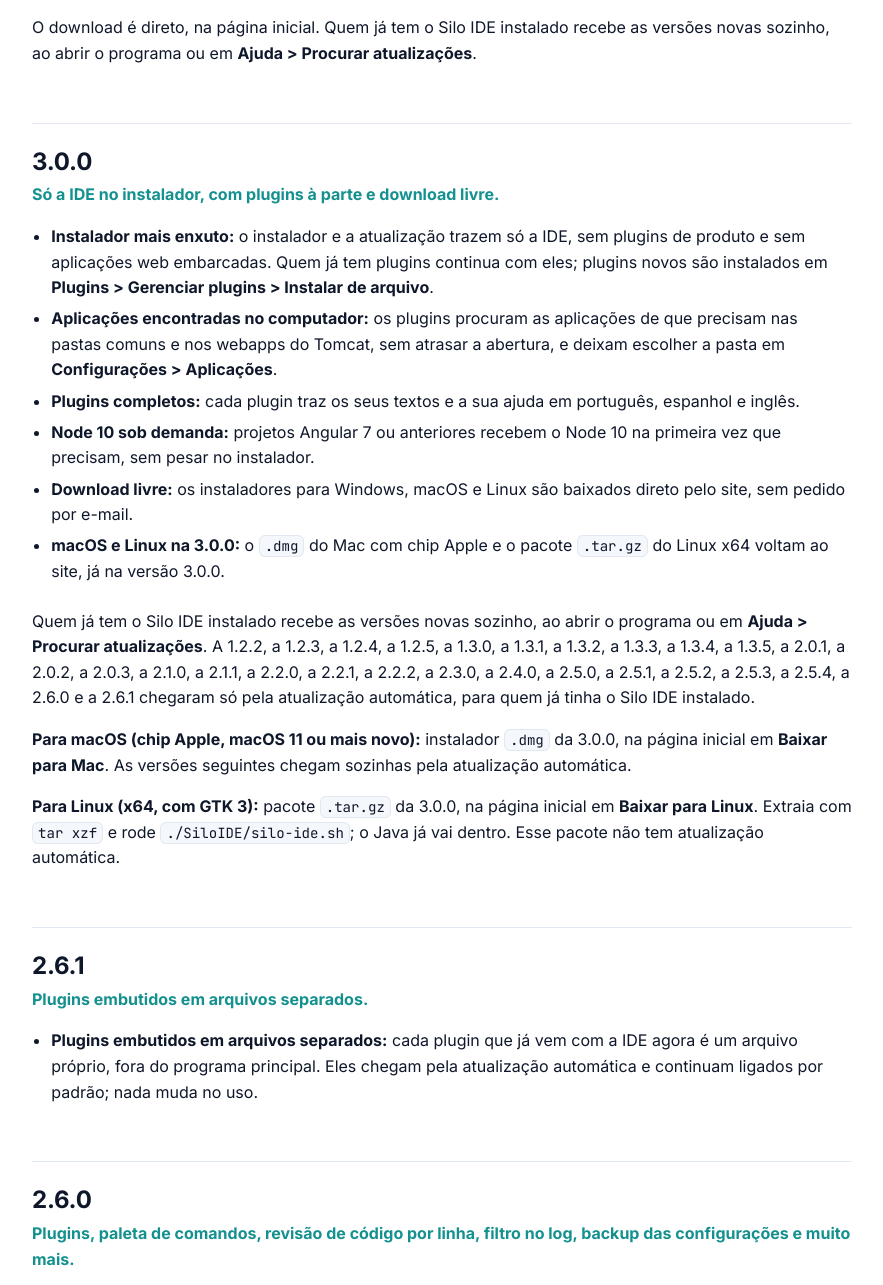
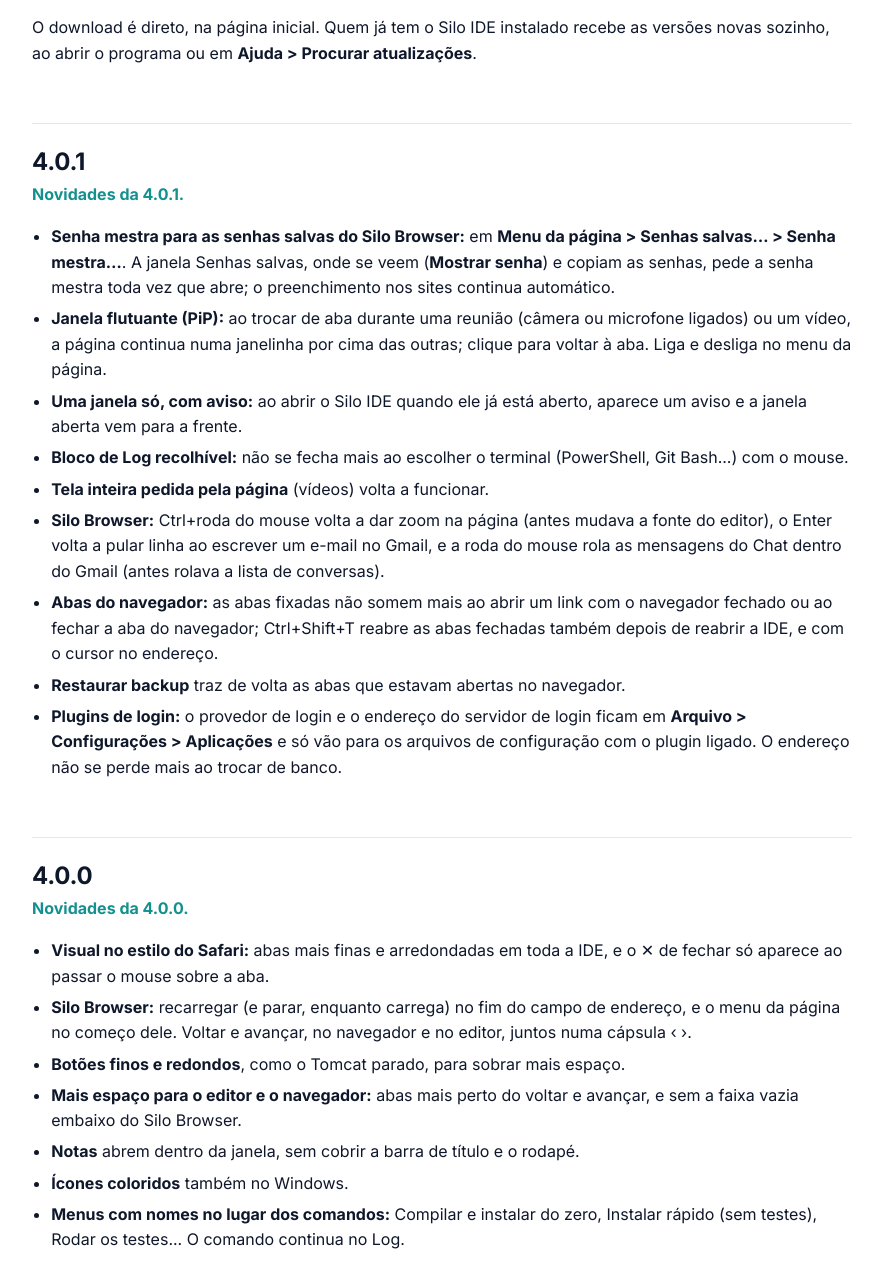
Before and after one commit to brunofersan/silo-tecnologia, a plain HTML site: page releases.html in a window 1280 px wide. Shown: the part 773-2058 px from the top of the page, without its empty margins (198-1081 px from the left). Drawn offline with Linux system fonts and the light colour scheme.

Commit message:
Site: versão atual 4.0.1 e notas da 4.0.1 e 4.0.0
Co-Authored-By: Claude Sonnet 5.5 <noreply@anthropic.com>

```diff
--- a/config.js
+++ b/config.js
@@ -13,7 +13,7 @@ window.SILO_CONFIG = {
   // Versão mais nova do Silo IDE, entregue pela atualização automática.
   // Quando for maior que a do instalador (VERSIONS[0]), o site avisa que o
   // instalador é de versão anterior e que a IDE se atualiza sozinha.
-  LATEST: "3.0.0",
+  LATEST: "4.0.1",
   // Instalador do macOS (Apple Silicon, .dmg) e pacote do Linux x64 (.tar.gz).
   //   fileId    ID do arquivo no Google Drive, como installerId abaixo
   //   available false = botão escondido; com available true e fileId vazio o botão aparece como "em breve"
--- a/releases.html
+++ b/releases.html
@@ -11,7 +11,7 @@
   <link rel="preconnect" href="https://fonts.googleapis.com">
   <link rel="preconnect" href="https://fonts.gstatic.com" crossorigin>
   <link href="https://fonts.googleapis.com/css2?family=Inter:wght@400;500;600;700;800&family=JetBrains+Mono:wght@400;600&display=swap" rel="stylesheet">
-  <link rel="stylesheet" href="styles.css?v=3.0.0-3">
+  <link rel="stylesheet" href="styles.css?v=4.0.1-1">
 </head>
 <body>
   <header class="topbar">
@@ -81,6 +81,32 @@
 </table>
 <p>O download é direto, na página inicial. Quem já tem o Silo IDE instalado recebe as versões novas sozinho, ao abrir o programa ou em <strong>Ajuda &gt; Procurar atualizações</strong>.</p>
 <hr />
+<h2 id="v4-0-1">4.0.1</h2>
+<p><strong>Novidades da 4.0.1.</strong></p>
+<ul>
+<li><strong>Senha mestra para as senhas salvas do Silo Browser:</strong> em <strong>Menu da página &gt; Senhas salvas… &gt; Senha mestra…</strong>. A janela Senhas salvas, onde se veem (<strong>Mostrar senha</strong>) e copiam as senhas, pede a senha mestra toda vez que abre; o preenchimento nos sites continua automático.</li>
+<li><strong>Janela flutuante (PiP):</strong> ao trocar de aba durante uma reunião (câmera ou microfone ligados) ou um vídeo, a página continua numa janelinha por cima das outras; clique para voltar à aba. Liga e desliga no menu da página.</li>
+<li><strong>Uma janela só, com aviso:</strong> ao abrir o Silo IDE quando ele já está aberto, aparece um aviso e a janela aberta vem para a frente.</li>
+<li><strong>Bloco de Log recolhível:</strong> não se fecha mais ao escolher o terminal (PowerShell, Git Bash...) com o mouse.</li>
+<li><strong>Tela inteira pedida pela página</strong> (vídeos) volta a funcionar.</li>
+<li><strong>Silo Browser:</strong> Ctrl+roda do mouse volta a dar zoom na página (antes mudava a fonte do editor), o Enter volta a pular linha ao escrever um e-mail no Gmail, e a roda do mouse rola as mensagens do Chat dentro do Gmail (antes rolava a lista de conversas).</li>
+<li><strong>Abas do navegador:</strong> as abas fixadas não somem mais ao abrir um link com o navegador fechado ou ao fechar a aba do navegador; Ctrl+Shift+T reabre as abas fechadas também depois de reabrir a IDE, e com o cursor no endereço.</li>
+<li><strong>Restaurar backup</strong> traz de volta as abas que estavam abertas no navegador.</li>
+<li><strong>Plugins de login:</strong> o provedor de login e o endereço do servidor de login ficam em <strong>Arquivo &gt; Configurações &gt; Aplicações</strong> e só vão para os arquivos de configuração com o plugin ligado. O endereço não se perde mais ao trocar de banco.</li>
+</ul>
+<hr />
+<h2 id="v4-0-0">4.0.0</h2>
+<p><strong>Novidades da 4.0.0.</strong></p>
+<ul>
+<li><strong>Visual no estilo do Safari:</strong> abas mais finas e arredondadas em toda a IDE, e o ✕ de fechar só aparece ao passar o mouse sobre a aba.</li>
+<li><strong>Silo Browser:</strong> recarregar (e parar, enquanto carrega) no fim do campo de endereço, e o menu da página no começo dele. Voltar e avançar, no navegador e no editor, juntos numa cápsula ‹ ›.</li>
+<li><strong>Botões finos e redondos</strong>, como o Tomcat parado, para sobrar mais espaço.</li>
+<li><strong>Mais espaço para o editor e o navegador:</strong> abas mais perto do voltar e avançar, e sem a faixa vazia embaixo do Silo Browser.</li>
+<li><strong>Notas</strong> abrem dentro da janela, sem cobrir a barra de título e o rodapé.</li>
+<li><strong>Ícones coloridos</strong> também no Windows.</li>
+<li><strong>Menus com nomes no lugar dos comandos:</strong> Compilar e instalar do zero, Instalar rápido (sem testes), Rodar os testes... O comando continua no Log.</li>
+</ul>
+<hr />
 <h2 id="v3-0-0">3.0.0</h2>
 <p><strong>Só a IDE no instalador, com plugins à parte e download livre.</strong></p>
 <ul>
@@ -92,7 +118,7 @@
 <li><strong>macOS e Linux na 3.0.0:</strong> o <code>.dmg</code> do Mac com chip Apple e o pacote <code>.tar.gz</code> do Linux x64 voltam ao site, já na versão 3.0.0.</li>
 </ul>
 <hr />
-<p>Quem já tem o Silo IDE instalado recebe as versões novas sozinho, ao abrir o programa ou em <strong>Ajuda &gt; Procurar atualizações</strong>. A 1.2.2, a 1.2.3, a 1.2.4, a 1.2.5, a 1.3.0, a 1.3.1, a 1.3.2, a 1.3.3, a 1.3.4, a 1.3.5, a 2.0.1, a 2.0.2, a 2.0.3, a 2.1.0, a 2.1.1, a 2.2.0, a 2.2.1, a 2.2.2, a 2.3.0, a 2.4.0, a 2.5.0, a 2.5.1, a 2.5.2, a 2.5.3, a 2.5.4, a 2.6.0 e a 2.6.1 chegaram só pela atualização automática, para quem já tinha o Silo IDE instalado.</p>
+<p>Quem já tem o Silo IDE instalado recebe as versões novas sozinho, ao abrir o programa ou em <strong>Ajuda &gt; Procurar atualizações</strong>. A 1.2.2, a 1.2.3, a 1.2.4, a 1.2.5, a 1.3.0, a 1.3.1, a 1.3.2, a 1.3.3, a 1.3.4, a 1.3.5, a 2.0.1, a 2.0.2, a 2.0.3, a 2.1.0, a 2.1.1, a 2.2.0, a 2.2.1, a 2.2.2, a 2.3.0, a 2.4.0, a 2.5.0, a 2.5.1, a 2.5.2, a 2.5.3, a 2.5.4, a 2.6.0, a 2.6.1, a 3.0.1, a 3.0.2, a 3.0.3, a 3.0.4, a 3.1.0, a 3.2.0, a 3.3.0, a 3.3.1, a 3.3.2, a 3.3.3, a 3.4.0, a 3.4.1, a 3.4.2, a 3.4.3, a 3.4.4, a 3.4.5, a 3.4.6, a 4.0.0 e a 4.0.1 chegaram só pela atualização automática, para quem já tinha o Silo IDE instalado.</p>
 <p><strong>Para macOS (chip Apple, macOS 11 ou mais novo):</strong> instalador <code>.dmg</code> da 3.0.0, na página inicial em <strong>Baixar para Mac</strong>. As versões seguintes chegam sozinhas pela atualização automática.</p>
 <p><strong>Para Linux (x64, com GTK 3):</strong> pacote <code>.tar.gz</code> da 3.0.0, na página inicial em <strong>Baixar para Linux</strong>. Extraia com <code>tar xzf</code> e rode <code>./SiloIDE/silo-ide.sh</code>; o Java já vai dentro. Esse pacote não tem atualização automática.</p>
 <hr />
@@ -473,8 +499,8 @@
     </div>
   </footer>
 
-  <script src="config.js?v=3.0.0-3"></script>
-  <script src="i18n.js?v=3.0.0-3"></script>
-  <script src="main.js?v=3.0.0-3"></script>
+  <script src="config.js?v=4.0.1-1"></script>
+  <script src="i18n.js?v=4.0.1-1"></script>
+  <script src="main.js?v=4.0.1-1"></script>
 </body>
 </html>
```
Also changed, not shown: index.html (+4 -4 lines), tools/releases.template.html (+4 -4 lines), 1 other file.
